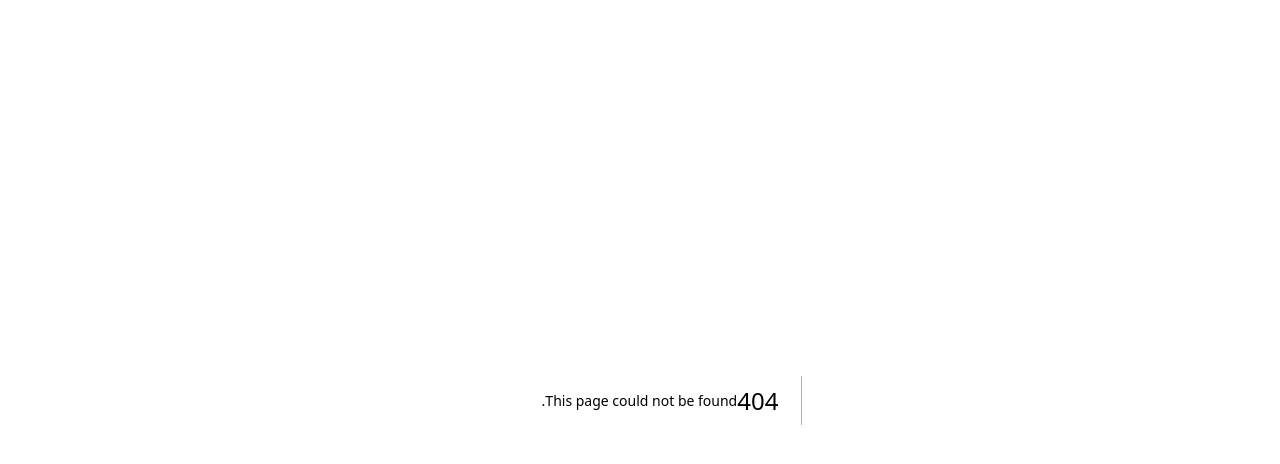
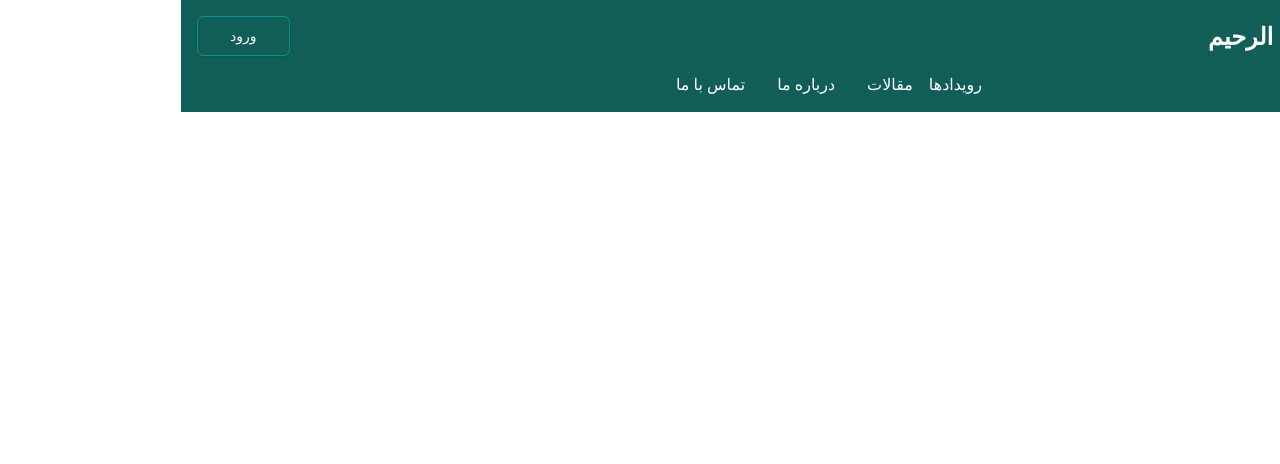
Before and after one commit to GhazalBasalighe/mosque-website, a Next.js app: page /home in a window 1280 px wide. Before the commit this address had no page. Shown: the top 464 px of the page. Built offline with nearby package versions, Linux system fonts and the light colour scheme.

Commit message:
feat : add header

```diff
--- a/app/auth/page.tsx
+++ b/app/(pages)/auth/page.tsx
@@ -1,8 +1,8 @@
 "use client";
 import React, { useState } from "react";
 import Image from "next/image";
-import LoginPage from "../components/LoginPage/LoginPage";
-import SignupPage from "../components/SignupPage/SignupPage";
+import LoginPage from "@/app/components/LoginPage/LoginPage";
+import SignupPage from "@/app/components/SignupPage/SignupPage";
 
 export default function AuthPage() {
   const [isLogin, setIsLogin] = useState(true);
--- /dev/null
+++ b/app/(pages)/home/page.tsx
@@ -0,0 +1,8 @@
+import Header from "@/app/components/base/Header/Header";
+import React from "react";
+
+function Home() {
+  return <Header />;
+}
+
+export default Home;
--- a/app/components/LoginPage/LoginPage.tsx
+++ b/app/components/LoginPage/LoginPage.tsx
@@ -124,10 +124,7 @@ export default function LoginPage({
 
         {/* Submit button */}
         <div className="flex justify-center">
-          <Button
-            type="submit"
-            className="w-full bg-teal-600 text-white py-2 px-4 rounded-md shadow hover:bg-teal-700 focus:outline-none focus:ring-2 focus:ring-offset-2 focus:ring-teal-500"
-          >
+          <Button type="submit" className="w-full">
             ورود
           </Button>
         </div>
--- a/app/components/SignupPage/SignupPage.tsx
+++ b/app/components/SignupPage/SignupPage.tsx
@@ -263,10 +263,7 @@ export default function SignupPage({
 
         {/* Submit button */}
         <div className="flex justify-center">
-          <Button
-            type="submit"
-            className="w-full bg-teal-600 text-white py-2 px-4 rounded-md shadow hover:bg-teal-700 focus:outline-none focus:ring-2 focus:ring-offset-2 focus:ring-teal-500"
-          >
+          <Button type="submit" className="w-full">
             ثبت‌نام
           </Button>
         </div>
--- /dev/null
+++ b/app/components/base/Header/Header.tsx
@@ -0,0 +1,56 @@
+"use client";
+import Link from "next/link";
+import { Button } from "@/components/ui/button";
+
+export default function Component() {
+  return (
+    <header className="bg-teal-800 text-white p-4">
+      <div className="container mx-auto">
+        <div className="flex justify-between items-center">
+          <div className="text-2xl font-bold font-arabic">
+            بسم الله الرحمن الرحيم
+          </div>
+          <Button variant="outline" size="lg" className="text-white">
+            ورود
+          </Button>
+        </div>
+        <nav className="mt-4">
+          <ul className="flex space-x-4 justify-center gap-4">
+            <li>
+              <Link
+                href="/news"
+                className="hover:text-teal-200 transition-colors duration-200"
+              >
+                رویدادها
+              </Link>
+            </li>
+            <li>
+              <Link
+                href="/articles"
+                className="hover:text-teal-200 transition-colors duration-200"
+              >
+                مقالات
+              </Link>
+            </li>
+            <li>
+              <Link
+                href="/about"
+                className="hover:text-teal-200 transition-colors duration-200"
+              >
+                درباره ما
+              </Link>
+            </li>
+            <li>
+              <Link
+                href="/contact"
+                className="hover:text-teal-200 transition-colors duration-200"
+              >
+                تماس با ما
+              </Link>
+            </li>
+          </ul>
+        </nav>
+      </div>
+    </header>
+  );
+}
--- a/components/ui/button.tsx
+++ b/components/ui/button.tsx
@@ -1,8 +1,8 @@
-import * as React from "react"
-import { Slot } from "@radix-ui/react-slot"
-import { cva, type VariantProps } from "class-variance-authority"
+import * as React from "react";
+import { Slot } from "@radix-ui/react-slot";
+import { cva, type VariantProps } from "class-variance-authority";
 
-import { cn } from "@/lib/utils"
+import { cn } from "@/lib/utils";
 
 const buttonVariants = cva(
   "inline-flex items-center justify-center gap-2 whitespace-nowrap rounded-md text-sm font-medium transition-colors focus-visible:outline-none focus-visible:ring-1 focus-visible:ring-zinc-950 disabled:pointer-events-none disabled:opacity-50 [&_svg]:pointer-events-none [&_svg]:size-4 [&_svg]:shrink-0 dark:focus-visible:ring-zinc-300",
@@ -10,14 +10,15 @@ const buttonVariants = cva(
     variants: {
       variant: {
         default:
-          "bg-zinc-900 text-zinc-50 shadow hover:bg-zinc-900/90 dark:bg-zinc-50 dark:text-zinc-900 dark:hover:bg-zinc-50/90",
+          "bg-teal-600 text-white py-2 px-4 rounded-md shadow hover:bg-teal-700 focus:outline-none focus:ring-2 focus:ring-offset-2 focus:ring-teal-500",
         destructive:
           "bg-red-500 text-zinc-50 shadow-sm hover:bg-red-500/90 dark:bg-red-900 dark:text-zinc-50 dark:hover:bg-red-900/90",
         outline:
-          "border border-zinc-200 bg-white shadow-sm hover:bg-zinc-100 hover:text-zinc-900 dark:border-zinc-800 dark:bg-zinc-950 dark:hover:bg-zinc-800 dark:hover:text-zinc-50",
+          "border border-teal-600 text-teal-600 bg-transparent py-2 px-4 rounded-md shadow hover:bg-teal-600 hover:text-white focus:outline-none focus:ring-2 focus:ring-offset-2 focus:ring-teal-500",
         secondary:
           "bg-zinc-100 text-zinc-900 shadow-sm hover:bg-zinc-100/80 dark:bg-zinc-800 dark:text-zinc-50 dark:hover:bg-zinc-800/80",
-        ghost: "hover:bg-zinc-100 hover:text-zinc-900 dark:hover:bg-zinc-800 dark:hover:text-zinc-50",
+        ghost:
+          "hover:bg-zinc-100 hover:text-zinc-900 dark:hover:bg-zinc-800 dark:hover:text-zinc-50",
         link: "text-zinc-900 underline-offset-4 hover:underline dark:text-zinc-50",
       },
       size: {
@@ -32,26 +33,26 @@ const buttonVariants = cva(
       size: "default",
     },
   }
-)
+);
 
 export interface ButtonProps
   extends React.ButtonHTMLAttributes<HTMLButtonElement>,
     VariantProps<typeof buttonVariants> {
-  asChild?: boolean
+  asChild?: boolean;
 }
 
 const Button = React.forwardRef<HTMLButtonElement, ButtonProps>(
   ({ className, variant, size, asChild = false, ...props }, ref) => {
-    const Comp = asChild ? Slot : "button"
+    const Comp = asChild ? Slot : "button";
     return (
       <Comp
         className={cn(buttonVariants({ variant, size, className }))}
         ref={ref}
         {...props}
       />
-    )
+    );
   }
-)
-Button.displayName = "Button"
+);
+Button.displayName = "Button";
 
-export { Button, buttonVariants }
+export { Button, buttonVariants };
--- a/package.json
+++ b/package.json
@@ -19,8 +19,7 @@
     "react": "^18",
     "react-dom": "^18",
     "react-hook-form": "^7.53.0",
-    "tailwind-merge": "^2.5.4",
-    "tailwindcss-animate": "^1.0.7"
+    "tailwind-merge": "^2.5.4"
   },
   "devDependencies": {
     "@types/node": "^20",
@@ -30,6 +29,7 @@
     "eslint-config-next": "14.2.15",
     "postcss": "^8",
     "tailwindcss": "^3.4.1",
+    "tailwindcss-animate": "^1.0.7",
     "typescript": "^5"
   }
 }
--- a/tailwind.config.ts
+++ b/tailwind.config.ts
@@ -20,9 +20,7 @@ const config: Config = {
       },
     },
   },
-  plugins: [
-    require("tailwindcss-animate"), // Keep the tailwindcss-animate plugin if needed
-  ],
+  plugins: [require("tailwindcss-animate")],
 };
 
 export default config;
```
Also changed, not shown: app/globals.css (+5 -2 lines), 1 other file (tests, documents, lock files or other folders).
